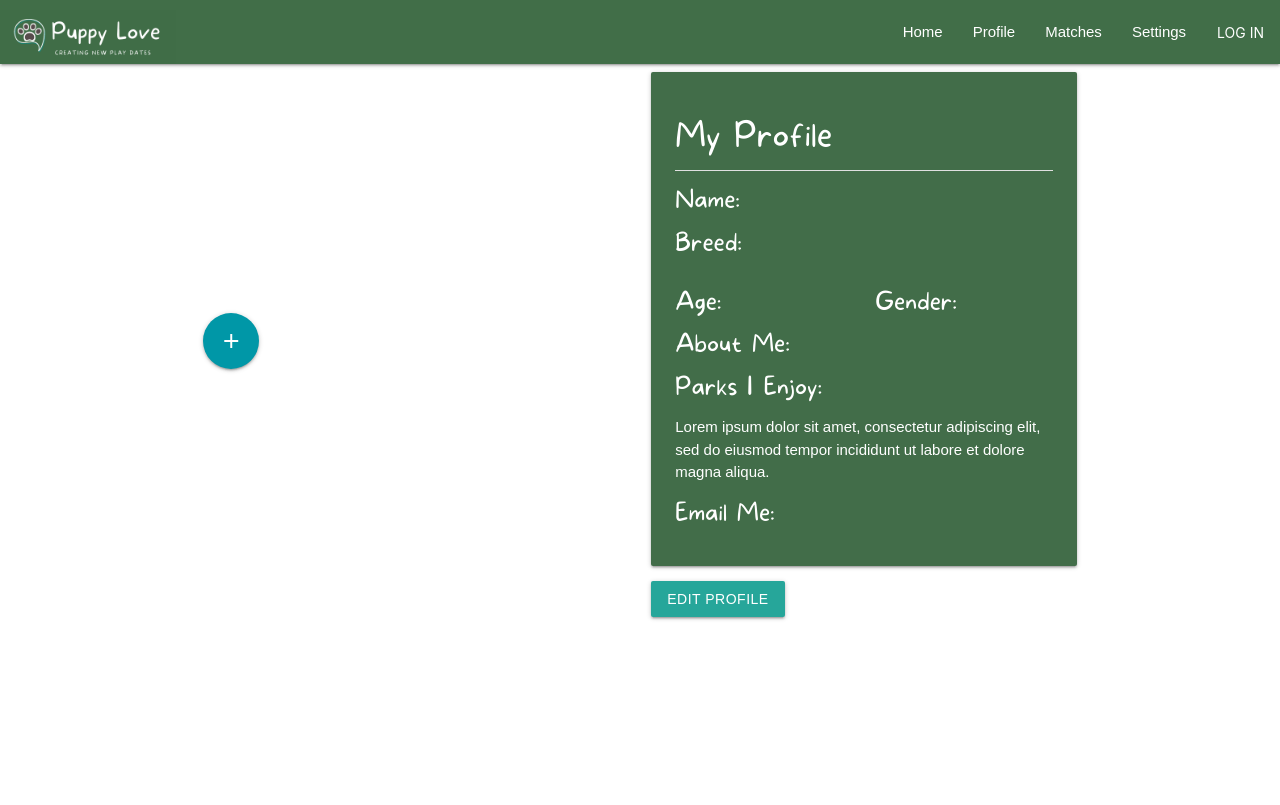
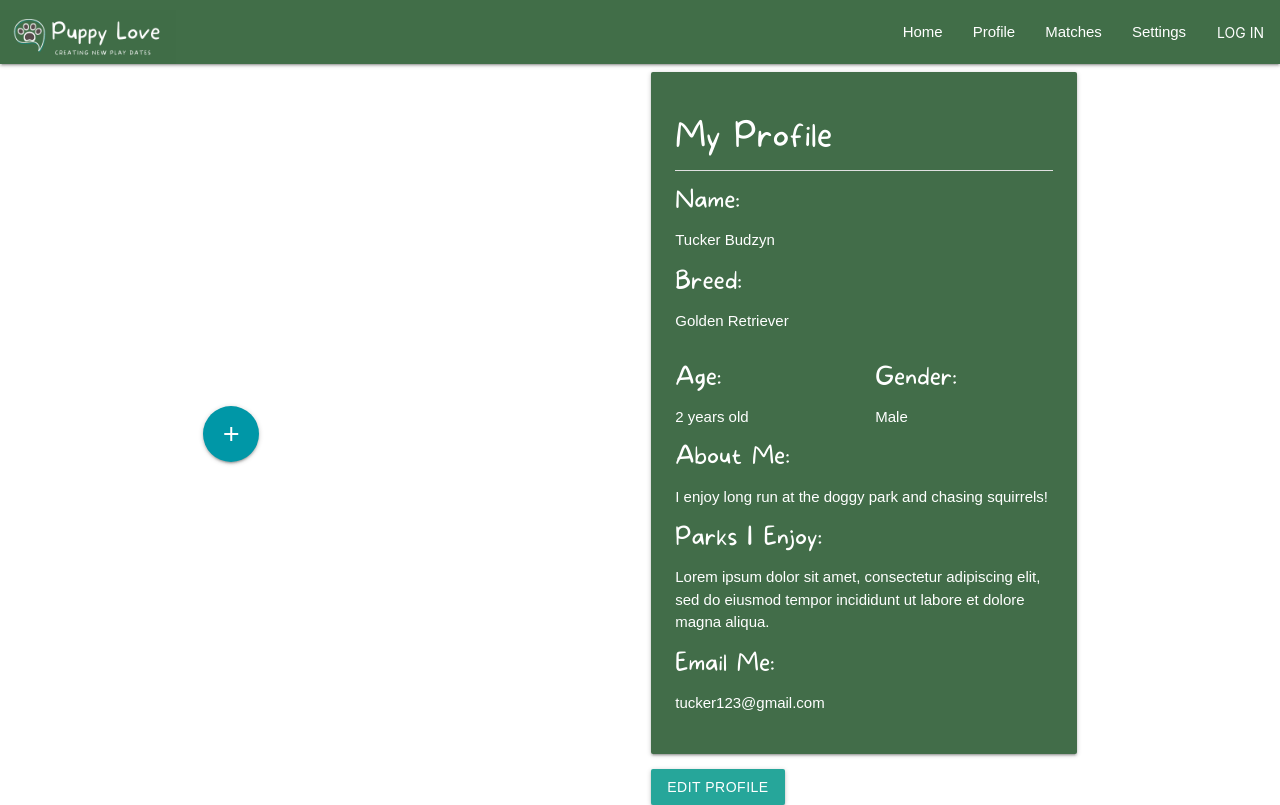
Before and after one commit to project32257138/meetdog, a React (Create React App) app in the folder client/: page /profile in a window 1280 px wide. Built offline with nearby package versions, Linux system fonts and the light colour scheme; no server answers.

Commit message:
adding submit handler for form

```diff
--- a/client/src/pages/Profile/index.js
+++ b/client/src/pages/Profile/index.js
@@ -7,13 +7,39 @@ import API from "../../Utils/api";
 import "./style.css";
 
 function Profile() {
-    const [dog, savedDog] = useState({});
+
+
+    const [dog, savedDog] = useState({
+        name: "Tucker Budzyn",
+        breed: "Golden Retriever",
+        age: "2 years old",
+        gender: "Male",
+        description: "I enjoy long run at the doggy park and chasing squirrels!",
+        email: "tucker123@gmail.com"
+    });
 
     // const addDefaultProfile = () => {
     //     API.getDogDetail()
     //     .then(res => savedDog(res.data))
     //     .catch(err => console.log(err));
     // }
+    const handleProfileChange = (e) => {
+        // savedDog({
+        //     name: e.target.value,
+        //     breed: e.target.value,
+        //     age: e.target.value,
+        //     gender: e.target.value,
+        //     description: e.target.value,
+        //     email: e.target.value
+        // })
+        const { value } = e.target;
+        savedDog(value);
+    };
+
+    const handleSubmit = (e) =>{
+        e.preventDefault();
+        console.log(`${savedDog.name}`);
+    };
 
     return(
         <>
@@ -78,7 +104,7 @@ function Profile() {
 
                         <h5>About Me:</h5>
 
-                        <p>{dog.bio}</p>
+                        <p>{dog.description}</p>
 
                         <h5>Parks I Enjoy:</h5>
                         <p> Lorem ipsum dolor sit amet, consectetur adipiscing elit, sed do eiusmod tempor incididunt ut labore et dolore magna aliqua.</p>
@@ -90,37 +116,58 @@ function Profile() {
                     <a className="waves-effect waves-light btn modal-trigger" href="#modal1">Edit Profile</a>
                     {/* <!-- Modal Structure --> */}
                     <div id="modal1" className="modal" style={{backgroundColor: "#426d49"}}>
+                        <form onSubmit={handleSubmit}>
                             <div className="modal-content">
+
                                 <h4 className="modalTxt">Edit Profile</h4>
                                 <div className="divider"></div>
                                 <p className="modalTxt">A bunch of text</p>
 
                                 <h5 className="modalTxt">Name:</h5>
                                 <div className="input-field">
-                                <input placeholder="Tucker Budzyn" type="text" className="validate" />
+                                    <input
+                                    placeholder="Tucker Budzyn"
+                                    type="text"
+                                    className="validate"
+                                    onChange={handleProfileChange}/>
                                 </div>
                                 <h5 className="modalTxt">Breed:</h5>
                                 <div className="input-field">
-                                <input placeholder="Golden Retriever" type="text" className="validate" />
+                                    <input
+                                    placeholder="Golden Retriever"
+                                    type="text"
+                                    className="validate"
+                                    onChange={handleProfileChange}/>
                                 </div>
 
                                 <div className="col s6">
                                     <h5 className="modalTxt">Age:</h5>
                                     <div className="input-field">
-                                    <input placeholder="2 years old" type="text" className="validate" />
+                                        <input
+                                        placeholder="2 years old"
+                                        type="text"
+                                        className="validate"
+                                        onChange={handleProfileChange}/>
                                     </div>
                                 </div>
                                 <div className="col s6">
                                     <h5 className="modalTxt">Gender:</h5>
 
                                     <div className="input-field">
-                                    <input placeholder="Male" type="text" className="validate" />
+                                        <input
+                                        placeholder="Male"
+                                        type="text"
+                                        className="validate"
+                                        onChange={handleProfileChange}/>
                                     </div>
                                 </div>
 
                                 <h5 className="modalTxt">About Me:</h5>
                                 <div className="input-field">
-                                <textarea id="textarea1" className="materialize-textarea"></textarea>
+                                    <textarea
+                                    id="textarea1"
+                                    className="materialize-textarea"
+                                    onChange={handleProfileChange}></textarea>
                                     <label for="textarea1">Tell us something about your pawesome friend!</label>
                                 </div>
 
@@ -132,7 +179,11 @@ function Profile() {
 
                                 <h5 className="modalTxt">Email Me:</h5>
                                 <div class="input-field">
-                                <input placeholder="123tucker@gmail.com" type="text" class="validate" />
+                                    <input
+                                    placeholder="123tucker@gmail.com"
+                                    type="text"
+                                    class="validate"
+                                    onChange={handleProfileChange}/>
                                 </div>
                             </div>
                             <div className="modal-footer">
@@ -141,6 +192,7 @@ function Profile() {
                                     <i className="material-icons right">send</i>
                                 </button>
                             </div>
+                        </form>
                     </div>
                 </Col>
             </Row>
```
Lines whose indentation alone changed are shown as unchanged.
